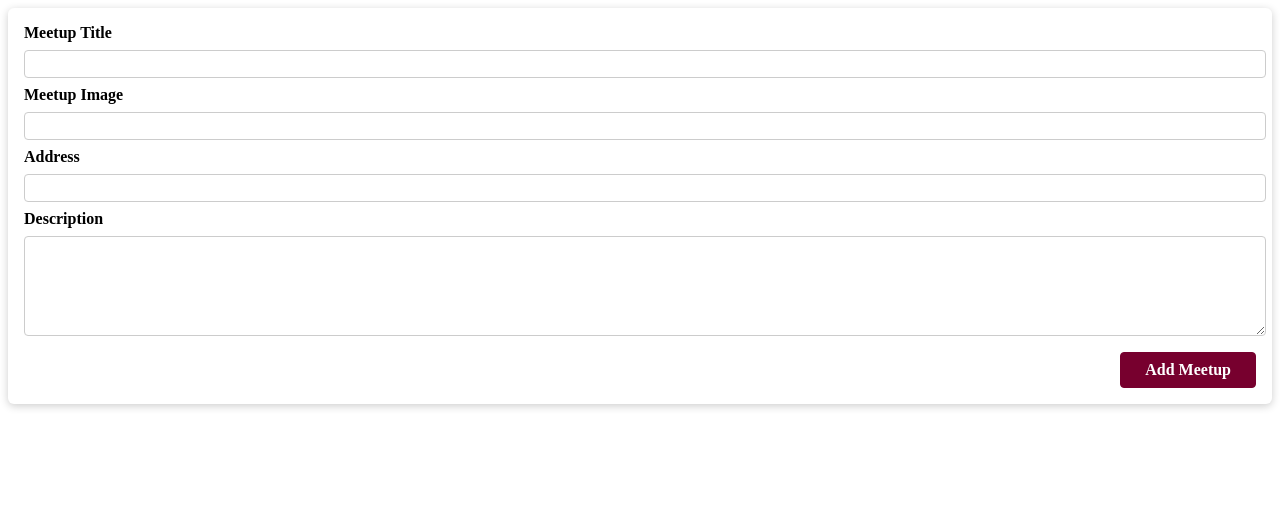
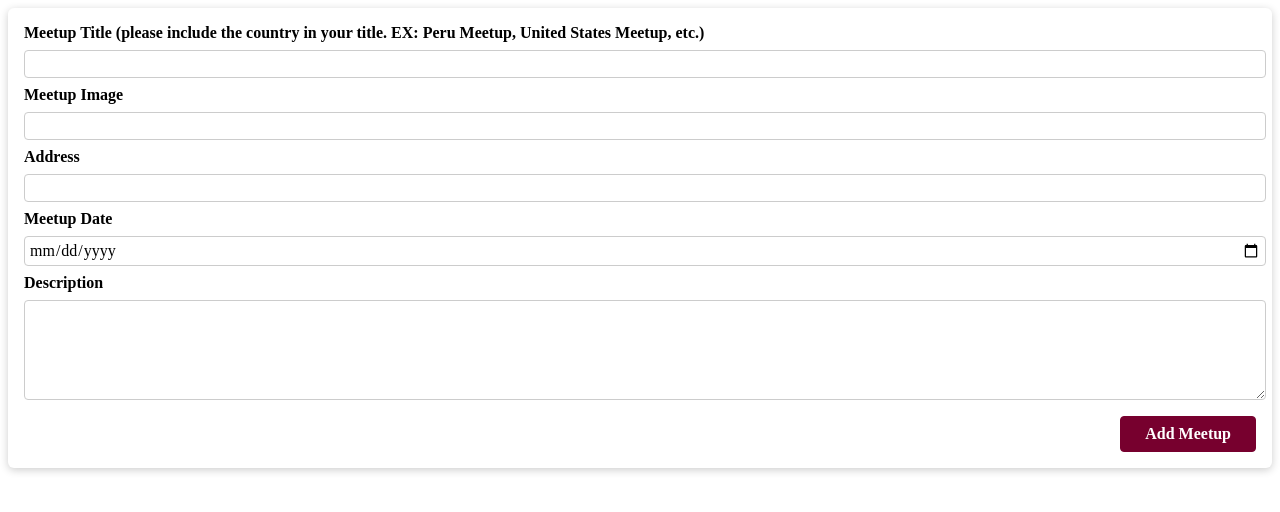
Before and after one commit to EmeraldSerpent57/nextjs-practice, a Next.js app: page /new-meetup in a window 1280 px wide. Shown: the top 512 px of the page. Built offline with nearby package versions, Linux system fonts and the light colour scheme.

Commit message:
added date field on meetup form, and show date input on details page

```diff
--- a/components/meetups/MeetupDetails.js
+++ b/components/meetups/MeetupDetails.js
@@ -8,7 +8,8 @@ function MeetupDetail(props) {
         alt={props.title}
       />
       <h1>{props.title}</h1>
-      <address>{props.address}</address>
+      <h4>When: {props.date}</h4>
+      <address>Where: {props.address}</address>
       <p>{props.description}</p>
     </section>
   );
--- a/components/meetups/MeetupItem.js
+++ b/components/meetups/MeetupItem.js
@@ -18,6 +18,7 @@ function MeetupItem(props) {
         </div>
         <div className={classes.content}>
           <h3>{props.title}</h3>
+          <h6>{props.date}</h6>
           <address>{props.address}</address>
         </div>
         <div className={classes.actions}>
--- a/components/meetups/NewMeetupForm.js
+++ b/components/meetups/NewMeetupForm.js
@@ -1,4 +1,4 @@
-import { useRef } from "react";
+import { useRef,  } from "react";
 
 import Card from "../ui/Card";
 import classes from "./NewMeetupForm.module.css";
@@ -7,6 +7,7 @@ function NewMeetupForm(props) {
   const titleInputRef = useRef();
   const imageInputRef = useRef();
   const addressInputRef = useRef();
+  const dateInputRef = useRef();
   const descriptionInputRef = useRef();
 
   function submitHandler(event) {
@@ -15,12 +16,15 @@ function NewMeetupForm(props) {
     const enteredTitle = titleInputRef.current.value;
     const enteredImage = imageInputRef.current.value;
     const enteredAddress = addressInputRef.current.value;
+    const enteredDate = dateInputRef.current.value;
     const enteredDescription = descriptionInputRef.current.value;
+
 
     const meetupData = {
       title: enteredTitle,
       image: enteredImage,
       address: enteredAddress,
+      date: enteredDate,
       description: enteredDescription,
     };
 
@@ -31,7 +35,10 @@ function NewMeetupForm(props) {
     <Card>
       <form className={classes.form} onSubmit={submitHandler}>
         <div className={classes.control}>
-          <label htmlFor="title">Meetup Title</label>
+          <label htmlFor="title">
+            Meetup Title (please include the country in your title. EX: Peru
+            Meetup, United States Meetup, etc.)
+          </label>
           <input type="text" required id="title" ref={titleInputRef} />
         </div>
         <div className={classes.control}>
@@ -41,6 +48,10 @@ function NewMeetupForm(props) {
         <div className={classes.control}>
           <label htmlFor="address">Address</label>
           <input type="text" required id="address" ref={addressInputRef} />
+        </div>
+        <div className={classes.control}>
+          <label htmlFor="date">Meetup Date</label>
+          <input type="date" min="2021-01-01" max="2050-12-31" required id="date" ref={dateInputRef} />
         </div>
         <div className={classes.control}>
           <label htmlFor="description">Description</label>
--- a/pages/[meetupId]/index.js
+++ b/pages/[meetupId]/index.js
@@ -18,6 +18,7 @@ function MeetupDetails(props) {
       <MeetupDetail
         image={props.meetupData.image}
         title={props.meetupData.title}
+        date={props.meetupData.date}
         address={props.meetupData.address}
         description={props.meetupData.description}
       />
@@ -73,6 +74,7 @@ export async function getStaticProps(context) {
         address: selectedMeetup.address,
         image: selectedMeetup.image,
         description: selectedMeetup.description,
+        date: selectedMeetup.date,
       },
     },
   };
--- a/pages/api/new-meetup.js
+++ b/pages/api/new-meetup.js
@@ -9,7 +9,7 @@ async function handler(req, res) {
     if (req.method === 'POST') {
         const data = req.body;        //contains the data of the incoming request
 
-        const { title, image, address, description } = data;            //data expected to get on the incoming request body
+        const { title, image, address, description, date } = data;            //data expected to get on the incoming request body
 
         const client = await MongoClient.connect('mongodb+srv://A57c1992:A57c1992@cluster0.esg3msz.mongodb.net/meetups?retryWrites=true&w=majority');       //never run this on the client side!!!
         const db = client.db();
```
